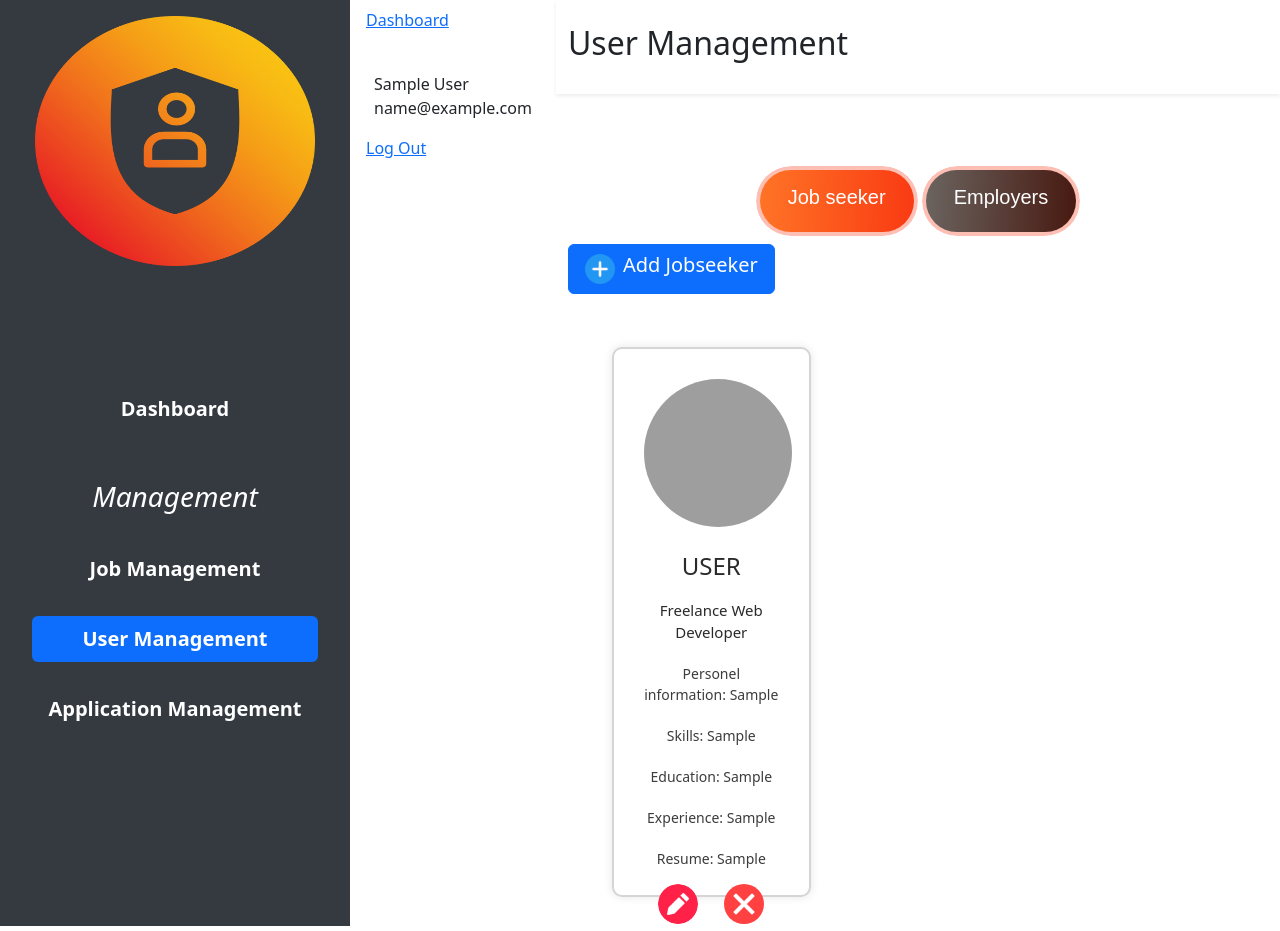
After one commit to AymanELfou/Job-Board, a Laravel app: page /jobseekers in a window 1280 px wide. The commit adds this page. Run offline with Laravel 10, Linux system fonts and the light colour scheme; a user stored in the database is signed in; tables that the repository leaves empty hold one stand-in row (values such as "Sample post"); style sheets or scripts are compiled from the project's sources; grey boxes are pictures that could not be loaded.

Commit message:
commit jobseeker management

```diff
--- a/app/Http/Controllers/ProfilEmployerController.php
+++ b/app/Http/Controllers/ProfilEmployerController.php
@@ -6,5 +6,8 @@ use Illuminate\Http\Request;
 
 class ProfilEmployerController extends Controller
 {
-    //
+
+    public function index(){
+        return view('Employers.employers');
+    }
 }
--- a/app/Http/Controllers/ProfilJobseekerController.php
+++ b/app/Http/Controllers/ProfilJobseekerController.php
@@ -2,9 +2,152 @@
 
 namespace App\Http\Controllers;
 
+use App\Models\ProfilJobseeker;
 use Illuminate\Http\Request;
 
 class ProfilJobseekerController extends Controller
 {
-    //
+
+
+
+    //Display a listing of job seekers' profiles.
+
+    public function index(){
+        $Jobseekers=ProfilJobseeker::all();
+        return view('Jobseekers.AllJobseekers',compact('Jobseekers'));
+    }
+
+
+    //Show the form for creating a new job seeker profile.
+
+     public function create()
+    {
+       return view("Jobseekers.createJobseeker");
+    }
+
+
+
+
+    public function store(Request $request){
+
+    $request->validate([
+        'resume' => 'nullable|file:pdf|max:2048', // Validate that resume is a PDF file with a max size of 2MB
+        'competences' => 'string|nullable',
+        'experience' => 'string|nullable',
+        'education' => 'string|nullable',
+        'fullName' => 'string|nullable',
+        'contact_information' => 'string|nullable',
+    ]);
+    dd($request);
+
+    // Create a new profile for the job seeker
+    $Jobseeker = new ProfilJobseeker();
+    $Jobseeker->id_utilisateur = auth()->user()->id; // Link to the currently logged-in user
+
+    // Handle PDF upload
+    if ($request->hasFile('resume')) {
+        $pdfPath = $request->file('resume')->store('resume', 'public'); // Store the file in the 'resumes' directory in the public disk
+        $Jobseeker->resume = $pdfPath;
+    }
+
+    $Jobseeker->competences = $request->competences;
+    $Jobseeker->experience = $request->experience;
+    $Jobseeker->education = $request->education;
+    $Jobseeker->derniere_mise_a_jour = now();
+    $Jobseeker->save();
+
+    return redirect()->route('jobseekers.index')->with('success', 'Profile created successfully.');
 }
+
+
+
+
+    public function edit($id){
+        $Jobseeker=ProfilJobseeker::find($id);
+        return view('Jobseekers.editJobseeker',compact('Jobseeker'));
+    }
+
+
+
+    public function update(Request $request, $id){
+
+    $profile = ProfilJobseeker::findOrFail($id);
+
+    $request->validate([
+        'resume' => 'string|nullable',
+        'competences' => 'string|nullable',
+        'experience' => 'string|nullable',
+        'education' => 'string|nullable',
+    ]);
+
+    $profile->resume = $request->resume ?? $profile->resume;
+    $profile->competences = $request->competences ?? $profile->competences;
+    $profile->experience = $request->experience ?? $profile->experience;
+    $profile->education = $request->education ?? $profile->education;
+    $profile->derniere_mise_a_jour = now(); //Update the timestamp
+
+    $profile->save();
+
+    return redirect()->route('jobseekers.index')->with('success', 'Profile updated successfully.');
+
+    }
+
+
+
+
+    public function destroy($id){
+        $Jobseeker=ProfilJobseeker::findOrFail($id);
+        $Jobseeker->delete();
+
+        return redirect()->route('jobseekers.index')->with('success', 'Profile deleted successfully.');
+    }
+
+
+
+
+
+
+
+
+
+
+
+
+
+
+
+
+
+
+
+
+
+
+
+
+
+
+
+
+
+
+
+
+
+
+
+
+
+
+
+
+
+
+
+
+
+
+
+
+
+}
--- /dev/null
+++ b/public/css/btn.css
@@ -0,0 +1,286 @@
+/* btn77 */
+.button-77 {
+  align-items: center;
+  appearance: none;
+  background: none;
+  border: none;
+  color: #fff;
+  cursor: pointer;
+  display: inline-flex;
+  font-family: Eina01, sans-serif;
+  font-size: 16px;
+  font-weight: 800;
+  justify-content: center;
+  line-height: 24px;
+  min-height: 64px;
+  padding: 19px 26px;
+  position: relative;
+  text-align: center;
+  text-decoration: none;
+  user-select: none;
+  border-radius: 80px;
+  overflow: hidden;
+  z-index: 0;
+  transition: color 100ms ease-out;
+
+}
+
+@media (min-width: 768px) {
+  .button-77 {
+    padding: 19px 32px;
+  }
+}
+
+/* Background and Hover Effect */
+.button-77:before,
+.button-77:after {
+  content: "";
+  position: absolute;
+  border-radius: 80px;
+}
+
+.button-77:before {
+  background-color: rgba(249, 58, 19, 0.32);
+  top: 0;
+  left: 0;
+  width: 100%;
+  height: 100%;
+  z-index: -2;
+}
+
+.button-77:after {
+  background-image: linear-gradient(92.83deg, #ff7426 0%, #f93a13 100%);
+  top: 4px;
+  left: 4px;
+  right: 4px;
+  bottom: 4px;
+  transition: all 100ms ease-out;
+  z-index: -1;
+}
+
+.button-77:hover:not(:disabled):after {
+  top: 0;
+  left: 0;
+  right: 0;
+  bottom: 0;
+  transition-timing-function: ease-in;
+}
+
+.button-77:active:not(:disabled) {
+  color: #ccc;
+}
+
+.button-77:active:not(:disabled):after {
+  background-image: linear-gradient(0deg, rgba(0, 0, 0, 0.2), rgba(0, 0, 0, 0.2)), linear-gradient(92.83deg, #ff7426 0%, #f93a13 100%);
+  top: 4px;
+  left: 4px;
+  right: 4px;
+  bottom: 4px;
+}
+
+.button-77:disabled {
+  cursor: default;
+  opacity: 0.24;
+}
+
+
+
+/* btn78 */
+.button-78 {
+    align-items: center;
+    appearance: none;
+    background: none;
+    border: none;
+    color: #fff;
+    cursor: pointer;
+    display: inline-flex;
+    font-family: Eina01, sans-serif;
+    font-size: 16px;
+    font-weight: 800;
+    justify-content: center;
+    line-height: 24px;
+    min-height: 64px;
+    padding: 19px 26px;
+    position: relative;
+    text-align: center;
+    text-decoration: none;
+    user-select: none;
+    border-radius: 80px;
+    overflow: hidden;
+    z-index: 0;
+    transition: color 100ms ease-out;
+
+  }
+
+  @media (min-width: 768px) {
+    .button-78 {
+      padding: 19px 32px;
+    }
+  }
+
+  /* Background and Hover Effect */
+  .button-78:before,
+  .button-78:after {
+    content: "";
+    position: absolute;
+    border-radius: 80px;
+  }
+
+  .button-78:before {
+    background-color: rgba(249, 58, 19, 0.32);
+    top: 0;
+    left: 0;
+    width: 100%;
+    height: 100%;
+    z-index: -2;
+  }
+
+  .button-78:after {
+    background-image: linear-gradient(92.83deg, #6b6460 0%, #471910 100%);
+    top: 4px;
+    left: 4px;
+    right: 4px;
+    bottom: 4px;
+    transition: all 100ms ease-out;
+    z-index: -1;
+  }
+
+  .button-78:hover:not(:disabled):after {
+    top: 0;
+    left: 0;
+    right: 0;
+    bottom: 0;
+    transition-timing-function: ease-in;
+  }
+
+  .button-78:active:not(:disabled) {
+    color: #ccc;
+  }
+
+  .button-78:active:not(:disabled):after {
+    background-image: linear-gradient(0deg, rgba(0, 0, 0, 0.2), rgba(0, 0, 0, 0.2)), linear-gradient(92.83deg, #ff7426 0%, #f93a13 100%);
+    top: 4px;
+    left: 4px;
+    right: 4px;
+    bottom: 4px;
+  }
+
+  .button-78:disabled {
+    cursor: default;
+    opacity: 0.24;
+  }
+
+
+
+
+
+
+
+   /* Section Heading */
+.row.heading h2 {
+    color: #fff;
+    font-size: 52.52px;
+    line-height: 95px;
+    font-weight: 400;
+    text-align: center;
+    margin: 0 0 40px;
+    padding-bottom: 20px;
+    text-transform: uppercase;
+}
+
+/* General List Styling */
+ul {
+    margin: 0;
+    padding: 0;
+    list-style: none;
+}
+
+.heading.heading-icon {
+    display: block;
+}
+
+.padding-lg {
+    display: block;
+    padding-top: 60px;
+    padding-bottom: 80px;
+}
+
+.practice-area.padding-lg {
+    padding-bottom: 55px;
+    padding-top: 55px;
+}
+
+/* Card Container */
+
+/* Card Styling */
+.our-webcoderskull .cnt-block {
+    background: #fff;
+    padding: 40px 20px;
+    text-align: center;
+    border: 2px solid #d5d5d5;
+    border-radius: 10px;
+    margin: 0 0 28px;
+    box-shadow: 0px 0px 10px rgba(0, 0, 0, 0.1);
+    transition: box-shadow 0.3s ease;
+    height: 550px; /* Set height to make card larger */
+}
+
+.our-webcoderskull .cnt-block:hover {
+    box-shadow: 0px 0px 20px rgba(0, 0, 0, 0.3);
+}
+
+/* Card Content */
+.our-webcoderskull .cnt-block figure {
+    width: 148px;
+    height: 148px;
+    border-radius: 100%;
+    display: inline-block;
+    margin-bottom: 15px;
+
+}
+
+.our-webcoderskull .cnt-block img {
+    width: 148px;
+    height: 148px;
+    border-radius: 100%;
+}
+
+.our-webcoderskull .cnt-block h3 {
+    color: #2a2a2a;
+    font-size: 24px;
+    font-weight: 500;
+    padding: 10px 0;
+    text-transform: uppercase;
+}
+
+.our-webcoderskull .cnt-block h3 a {
+    text-decoration: none;
+    color: #2a2a2a;
+}
+
+.our-webcoderskull .cnt-block h3 a:hover {
+    color: #337ab7;
+}
+
+.our-webcoderskull .cnt-block p {
+    color: #2a2a2a;
+    font-size: 15px;
+    line-height: 22px;
+    font-weight: 400;
+    margin-bottom: 20px;
+}
+
+/* Follow Us Section */
+.our-webcoderskull .cnt-block .pd {
+    margin: 20px 0 0;
+    font-size: 14px;
+    color: #3c3c3c;
+    line-height: 1.5;
+
+}
+
+.our-webcoderskull .cnt-block  {
+    display: block;
+    margin: 5px 0;
+    padding: 30px;
+}
--- /dev/null
+++ b/resources/views/Employers/employers.blade.php
@@ -0,0 +1 @@
+<h1>Employers</h1>
--- a/resources/views/Jobs/jobs.blade.php
+++ b/resources/views/Jobs/jobs.blade.php
@@ -58,7 +58,6 @@
 </div>
 
 
-
     <!-- Job List Component -->
     <x-job-list :jobs="$jobs" />
 
--- /dev/null
+++ b/resources/views/Jobseekers/AllJobseekers.blade.php
@@ -0,0 +1,87 @@
+<x-app-layout>
+    <x-slot name="header">
+        <h2 class="font-semibold text-3xl text-gray-800 leading-tight">
+            {{ __('User Management') }}
+        </h2>
+    </x-slot>
+
+
+
+<!-- Button to add a new job -->
+<div class="text-center">
+    <a href="{{ route('jobseeker.index') }}" class=" button-77 mt-5">
+       <h5>Job seeker</h5>
+    </a>
+
+    <a href="{{ route('employers.index') }}" class=" button-78">
+        <h5>Employers</h5>
+    </a>
+</div>
+
+
+
+
+
+
+
+
+
+<div class="d-flex justify-content-start  mt-2">
+    <a href="{{ route('jobseeker.create') }}" class="btn btn-primary add-job-btn d-flex align-items-center text-white font-semibold py-2 px-3 rounded">
+        <img src="{{ asset('imgs/plus.png') }}" alt="Add" class="me-2" style="width: 30px; height: 30px;">
+       <h5>Add Jobseeker</h5>
+    </a>
+</div>
+
+
+
+
+
+    <!-- JobSeeker List Component -->
+
+    <section class="our-webcoderskull">
+        <div class="container">
+            @foreach($Jobseekers as $jobseeker)
+          <div class="row mt-5"></div>
+          <ul class="row">
+            <li class="col-12 col-md-6 col-lg-4">
+                <div class="cnt-block " >
+                  <figure><img src="http://www.webcoderskull.com/img/team4.png" class="img-responsive" alt=""></figure>
+                  <h3><a href="http://www.webcoderskull.com/">{{ $jobseeker['fullName'] }}</a></h3>
+                  <p>Freelance Web Developer</p>
+
+                    <p class="pd">Personel information:  {{ $jobseeker['contact_information'] }}</p>
+                    <p class="pd">Skills:  {{ $jobseeker['competences'] }} </p>
+                    <p class="pd">Education:  {{ $jobseeker['education'] }}</p>
+                    <p class="pd">Experience:  {{ $jobseeker['experience'] }}</p>
+                    <p class="pd">Resume:  {{ $jobseeker['resume'] }}</p>
+
+
+                    <div class="d-flex justify-content-center mt-2">
+                        <a href="jobseeker/{{ $jobseeker->id }}/edit" class="btn">
+                            <img src="{{ asset('imgs/penc.png') }}" alt="modify" style="width: 40px; height: 40px;"  />
+                        </a>
+
+                        <form action="{{ route('jobseeker.destroy', $jobseeker->id) }}" method="post">
+                            @csrf
+                            @method('delete')
+                            <button type="submit" class="btn" onclick="return confirm('Are you sure you want to delete?')">
+                                <img src="{{ asset('imgs/square_14034319.png') }}" alt="delete" style="width: 40px; height: 40px;"  />
+                            </button>
+                        </form
+                    </div>
+
+
+
+                </div>
+            </li>
+          </ul>
+          @endforeach
+        </div>
+
+    </section>
+
+
+
+
+</x-app-layout>
--- a/resources/views/layouts/app.blade.php
+++ b/resources/views/layouts/app.blade.php
@@ -11,6 +11,8 @@
     <link rel="preconnect" href="https://fonts.bunny.net">
     <link href="https://fonts.bunny.net/css?family=figtree:400,500,600&display=swap" rel="stylesheet" />
     <link rel="stylesheet" href="https://stackpath.bootstrapcdn.com/bootstrap/5.3.0/css/bootstrap.min.css">
+    <link rel="stylesheet" href="{{ asset('css/btn.css') }}">
+
 
     <!-- Scripts -->
     @vite(['resources/css/app.css', 'resources/js/app.js'])
--- a/resources/views/layouts/navigation.blade.php
+++ b/resources/views/layouts/navigation.blade.php
@@ -21,7 +21,16 @@
                         Job Management
                     </a>
                 </li>
-
+                <li>
+                    <a href="{{ route('jobseeker.index') }}" class="nav-link fs-5 text-white fw-bold mt-4 {{ request()->routeIs('jobseeker.index') ? 'active  ' : '' }}">
+                        User Management
+                    </a>
+                </li>
+                <li>
+                    <a href="" class="nav-link fs-5 text-white fw-bold mt-4">
+                        Application Management
+                    </a>
+                </li>
                 <!-- Add more links here as needed -->
             </ul>
         </div>
--- a/routes/web.php
+++ b/routes/web.php
@@ -5,7 +5,7 @@ use App\Http\Controllers\JobController;
 use App\Http\Controllers\ProfileController;
 use App\Http\Controllers\ProfilEmployerController;
 use App\Http\Controllers\ProfilJobseekerController;
-
+use App\Models\ProfilJobseeker;
 use Illuminate\Support\Facades\Route;
 
 /*
@@ -36,7 +36,7 @@ Route::get('/', function () {
 
 Route::middleware(['auth'])->group(function () {
 
-    //Route::get('/job-Managment', [JobController::class, 'index'])->name('jobs.index');
+    //**************************** /* Job Management ************************************
 
     // Affiche la liste des offres d'emploi
     Route::get('/jobs', [JobController::class, 'index'])->name('jobs.index');
@@ -58,6 +58,59 @@ Route::middleware(['auth'])->group(function () {
 
     // Filtrer les offres d'emploi par critères
     Route::get('/jobs/search', [JobController::class, 'search'])->name('jobs.search');
+
+
+
+
+    //****************************  JobSeeker Management ************************************
+
+    // Route to display the list of job seekers
+    Route::get('/jobseekers', [ProfilJobseekerController::class, 'index'])->name('jobseeker.index');
+
+    // Route to show the form for creating a new job seeker profile
+    Route::get('/jobseekers/create', [ProfilJobseekerController::class, 'create'])->name('jobseeker.create');
+
+    // Route to save a new job seeker profile
+    Route::post('/jobseekers', [ProfilJobseekerController::class, 'store'])->name('jobseeker.store');
+
+    // Route to show the edit form for a specific job seeker profile
+    Route::get('/jobseekers/{id}/edit', [ProfilJobseekerController::class, 'edit'])->name('jobseeker.edit');
+
+    // Route to update a specific job seeker profile
+    Route::put('/jobseekers/{id}', [ProfilJobseekerController::class, 'update'])->name('jobseeker.update');
+
+    // Route to delete a specific job seeker profile
+    Route::delete('/jobseekers/{id}', [ProfilJobseekerController::class, 'destroy'])->name('jobseeker.destroy');
+
+    // Route to filter job seekers by criteria
+    Route::get('/jobseekers/search', [ProfilJobseekerController::class, 'search'])->name('jobseeker.search');
+
+
+
+
+
+
+
+    //****************************  JobSeeker Management ************************************
+
+    // Route to display the list of employers
+    Route::get('/employers', [ProfilEmployerController::class, 'index'])->name('employers.index');
+
+
+
+
+
+
+
+
+
+
+
+
+
+
+
+
 
 });
 
```
Also changed, not shown: resources/views/Jobs/createJob.blade.php (+25 -18 lines), resources/views/Jobseekers/createJobseeker.blade.php (added, +58 -0 lines), database/migrations/2024_11_11_122426_add_name_and_contact_to_profil_jobseekers_table.php (added), resources/views/Jobseekers/editJobseeker.blade.php (added).
